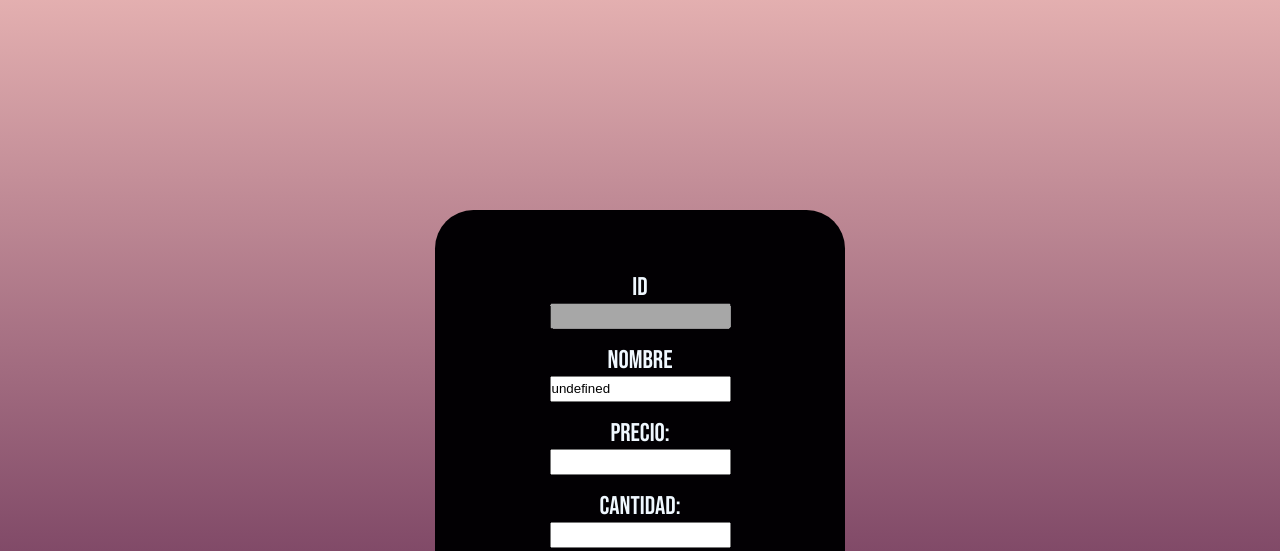
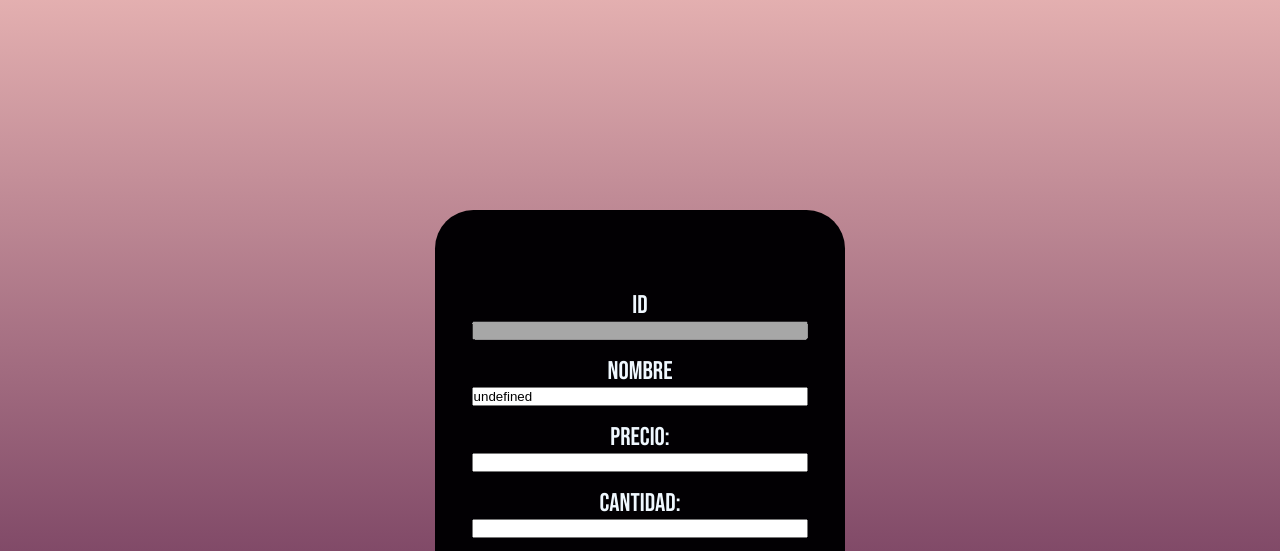
Before and after one commit to o-delv/powerfulfitness, a plain HTML site: page templates/editar_pedido.html in a window 1280 px wide. Shown: the part 170-721 px from the top of the page. Drawn offline with Linux system fonts and the light colour scheme.

Commit message:
Update ingresar_pedido.css

```diff
--- a/css/ingresar_pedido.css
+++ b/css/ingresar_pedido.css
@@ -38,9 +38,8 @@ form {
   }
 
 input {
-    padding-top: 2%;
-    padding-bottom: 2%;
-    max-width: auto;
+    padding-top: 2% 0 2% 0;
+    width: 26vw;
 }
 
 button {
```
